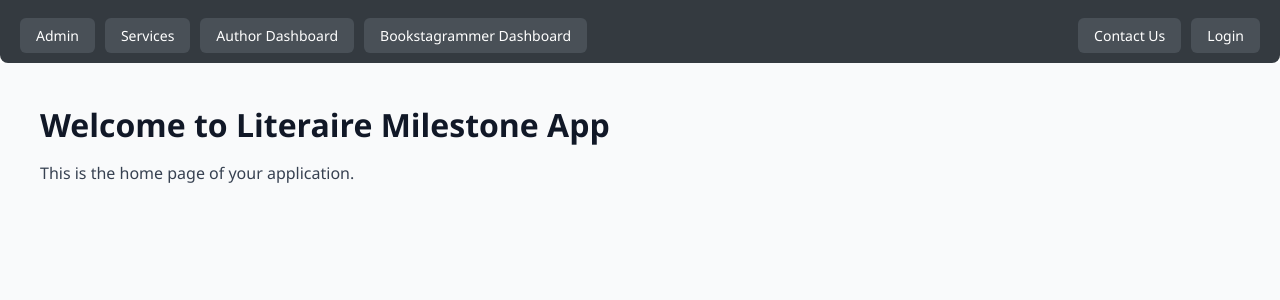
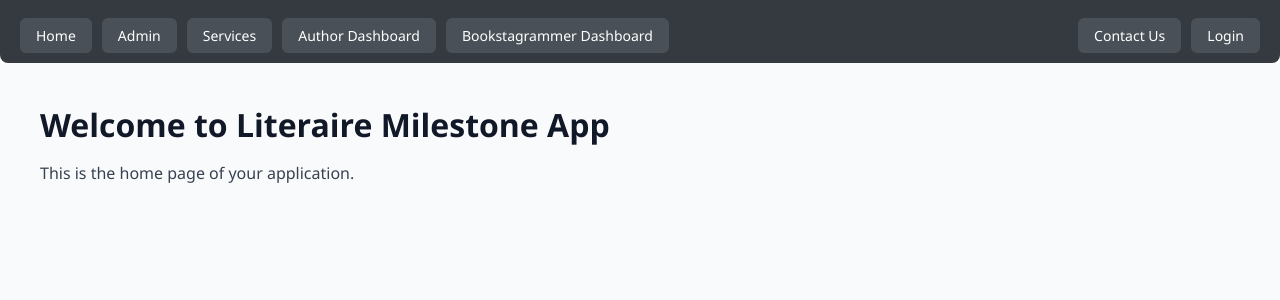
Before and after one commit to AliyulRahman/sample_lm_app, a React (Vite) app: page / in a window 1280 px wide. Shown: the top 300 px of the page. Built offline with nearby package versions, Linux system fonts and the light colour scheme.

Commit message:
Home button added

```diff
--- a/src/components/Navbar/index.jsx
+++ b/src/components/Navbar/index.jsx
@@ -7,6 +7,7 @@ export default function Navbar() {
   return (
     <nav className="navbar">
       <div className="navbar-left">
+        <button onClick={() => navigate("/")}>Home</button>
         <button onClick={() => navigate("/admin")}>Admin</button>
         <button onClick={() => navigate("/services")}>Services</button>
         <button onClick={() => navigate("/")}>Author Dashboard</button>
```
